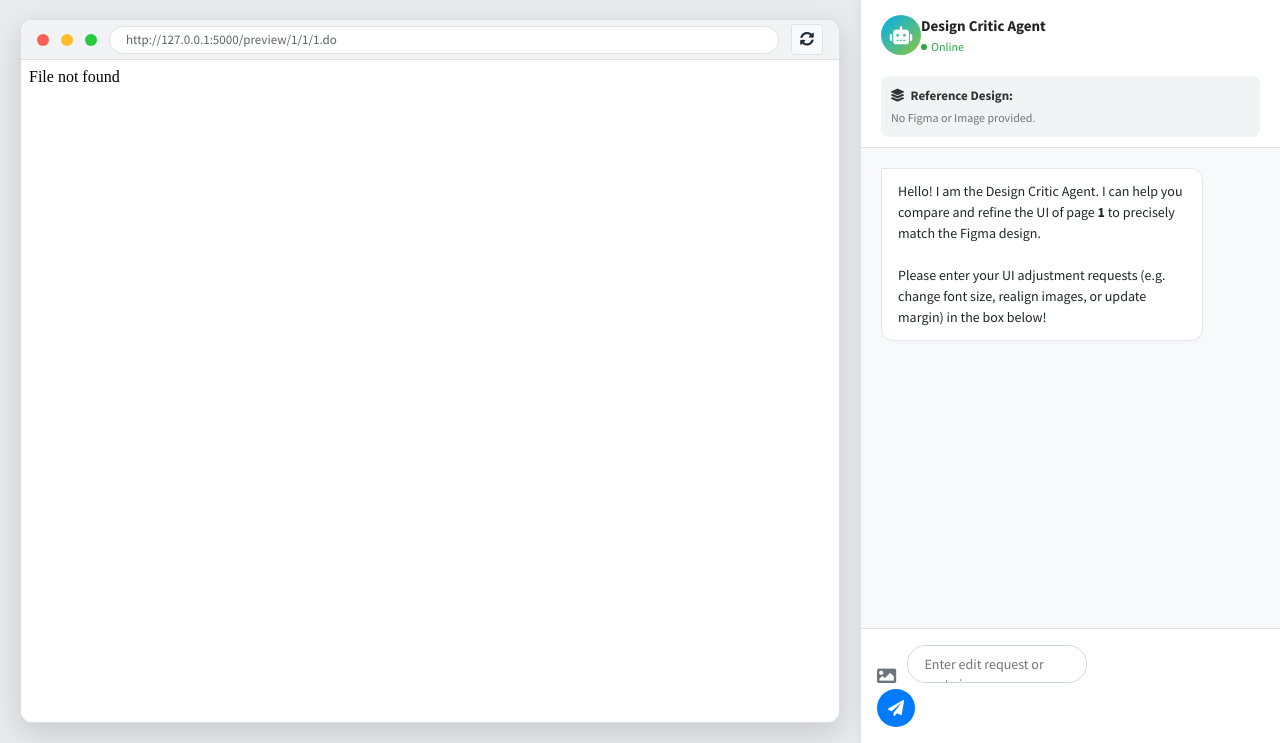
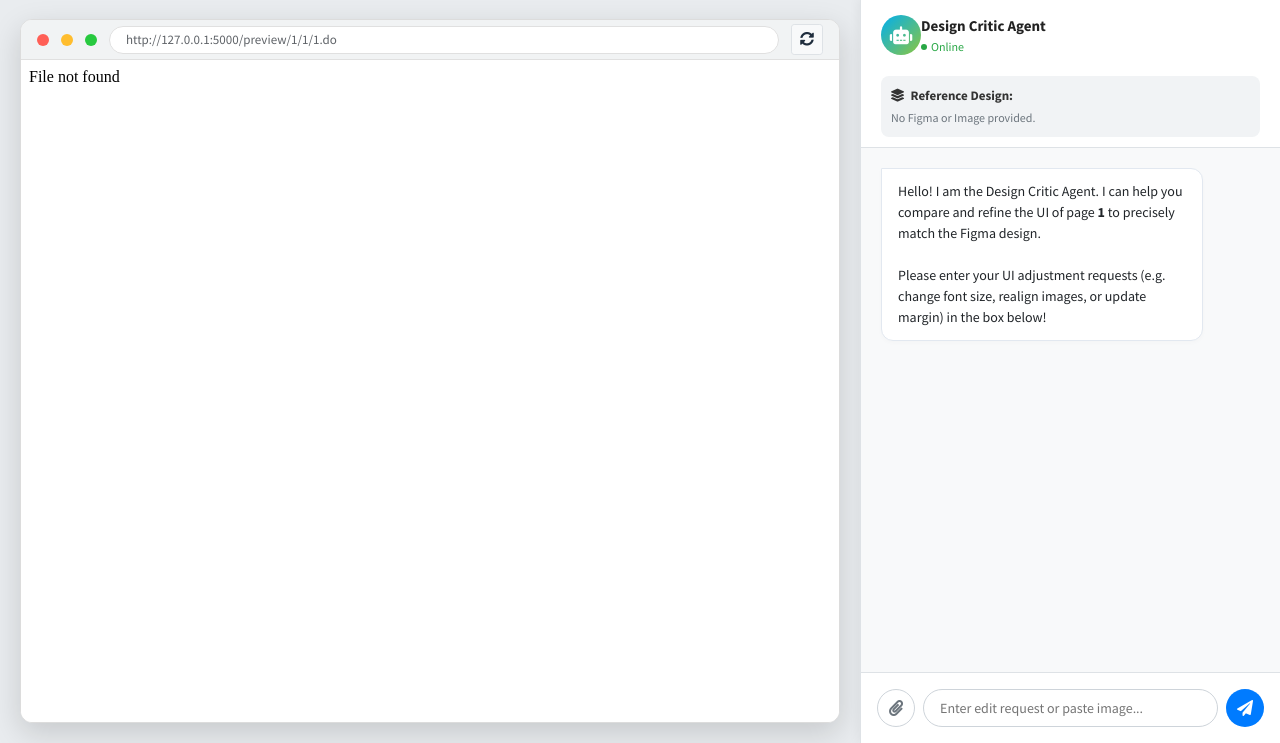
Before and after one commit to minhphong2311/ABCMS, a Flask app: a page that uses templates/preview_frame.html in a window 1280 px wide. Shown: the part 57-800 px from the top of the page. Run offline with Flask 3, Linux system fonts and the light colour scheme; parts of the project's set-up code (start-up, migrations or seed data) failed here and were passed over; some libraries are stand-ins or nearby versions.

Commit message:
fix: restore chat input HTML structure that was accidentally altered during refactoring

```diff
--- a/templates/preview_frame.html
+++ b/templates/preview_frame.html
@@ -689,11 +689,11 @@ Email: phongnguyen@andvina.com
           <div id="chatImagePreviewContainer" class="mb-2 chat-img-preview-container">
             <!-- Thumbnails will be injected here -->
           </div>
-          <div class="chat-input-wrapper">
-            <label class="mb-0 mr-2" style="cursor:pointer;" title="Attach Image">
-              <i class="fas fa-image text-secondary" style="font-size:1.2rem;"></i>
-              <input type="file" id="chatImageInput" accept="image/*" class="chat-img-upload-input" onchange="handleChatImageSelect(this)">
-            </label>
+          <div class="chat-input-group">
+            <button type="button" class="chat-attach-btn" onclick="document.getElementById('chatImageInput').click()" title="Attach image">
+              <i class="fas fa-paperclip"></i>
+            </button>
+            <input type="file" id="chatImageInput" accept="image/*" class="chat-img-upload-input" onchange="handleChatImageSelect(this)">
             <textarea id="chatInput" class="chat-input" placeholder="Enter edit request or paste image..." rows="1" required></textarea>
             <button type="submit" class="chat-send-btn">
               <i class="fas fa-paper-plane"></i>
```
